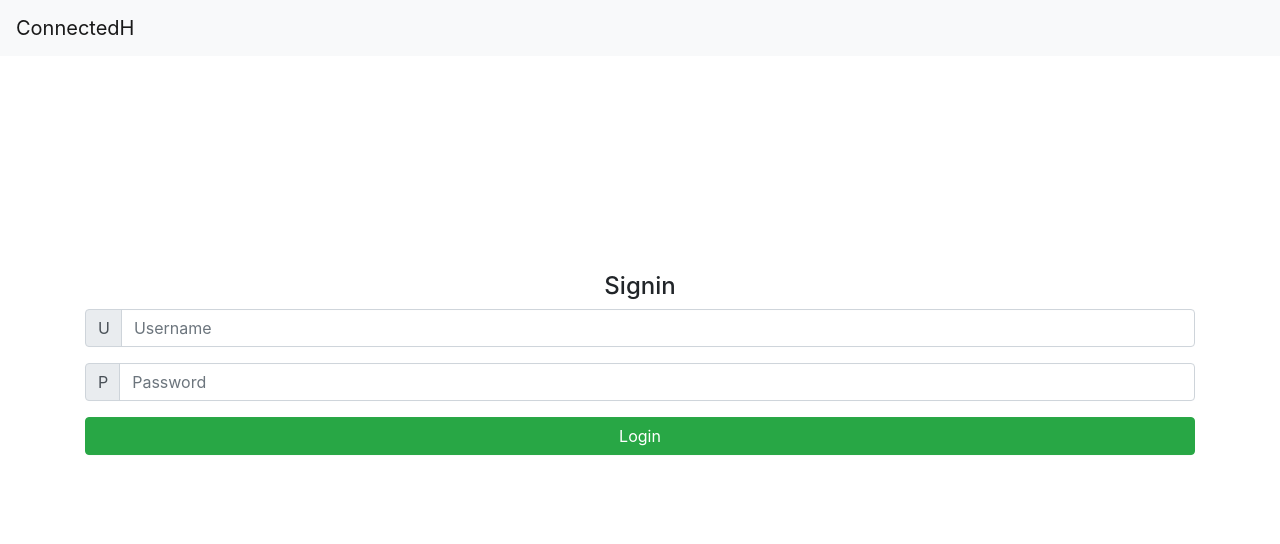
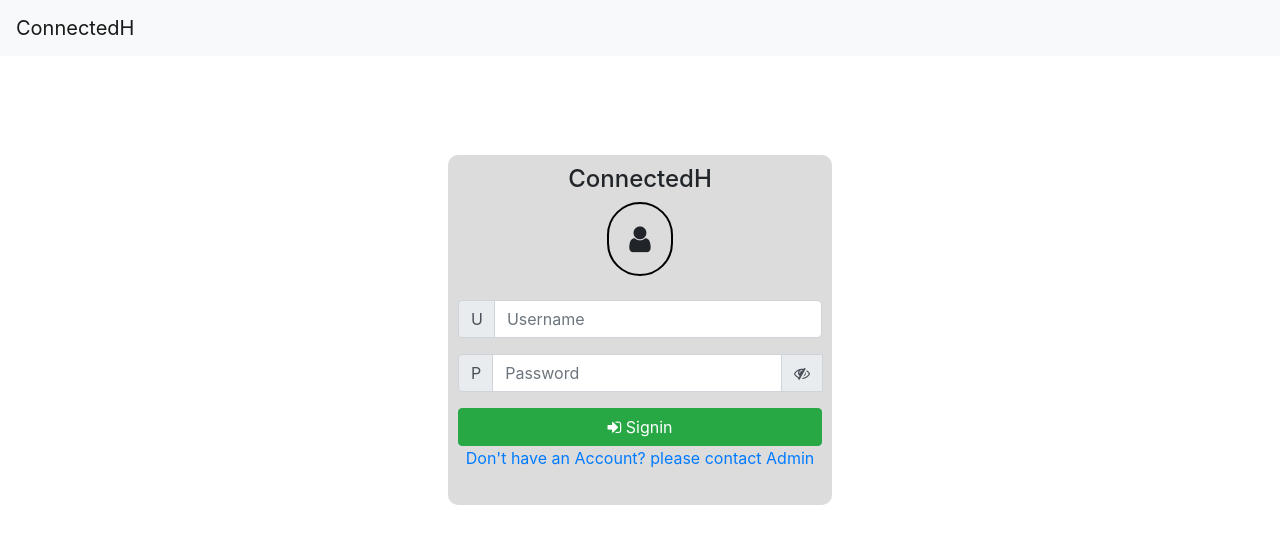
Before and after one commit to HARIHARANSANTHANAM/OnlineShoppingPortal, a React (Create React App) app: page / in a window 1280 px wide. Shown: the top 544 px of the page. Built offline with nearby package versions, Linux system fonts and the light colour scheme.

Commit message:
login module is added

```diff
--- /dev/null
+++ b/src/CSS/login.module.css
@@ -0,0 +1,23 @@
+.container{
+    position:absolute;
+    left:50%;
+    top:50%;
+    transform:translate(-50%,-70%);
+    width:30%;
+    background-color:gainsboro;
+    padding: 10px;
+    height: 350px;
+    border-radius: 10px;
+}
+
+@media screen and (max-width:600px) {
+    .container{
+      width: 100%;
+      position:absolute;
+    left:50%;
+    top:65%;
+      height:60vh;
+
+    background-color:white;
+    }
+  }
--- a/src/Screen/Login.js
+++ b/src/Screen/Login.js
@@ -1,10 +1,15 @@
 import React,{useState} from 'react'
 import login from '../login.json';
+import useStyles from '../CSS/login.module.css';
+import { toast, ToastContainer } from 'react-toastify';
+import 'react-toastify/dist/ReactToastify.css';
 
 
 function Login() {
     const [username, setusername] = useState("");
     const [password, setpassword] = useState("");
+    const [pwdtype,setpwdtype]=useState("password");
+    const [pwdicon,setpwdicon]=useState("fa fa-eye-slash");
 
         React.useEffect(() => {
 
@@ -15,7 +20,18 @@ function Login() {
 
         }, [])
 
+ const handlepwdtype=()=>{
+     if(pwdtype==="password")
+     {
+         setpwdtype("text");
+         setpwdicon("fa fa-eye");
+     }
+     else{
+        setpwdtype("password");
+        setpwdicon("fa fa-eye-slash");
+     }
 
+ }
     const handleUsername=(e)=>{
         console.log(e.target.value);
         setusername(e.target.value);
@@ -44,16 +60,21 @@ function Login() {
             window.location='/Home';
         }
         else{
-            console.log("Please provide correct username or password");
+            toast.error("Incorrect username or password",{});
+            console.log("incorrect")
         }
 
 
     }
     return (
-        <div className="container" style={{position:"absolute",left:"50%",top:"50%",transform:"translate(-50%,-70%)",width:"100%"}}>
+        <div className={useStyles.container}>
+
+        <ToastContainer/>
             <center>
-                <h4>Signin</h4>
+                <h4>ConnectedH</h4>
+                <i className="fa fa-user" style={{fontSize:"30px",border:"2px solid black",borderRadius:"60px",padding:"20px"}}></i>
             </center>
+            <br></br>
         <form >
         <div class="input-group mb-3">
   <div class="input-group-prepend">
@@ -63,14 +84,21 @@ function Login() {
             </div>
             <div class="input-group mb-3">
   <div class="input-group-prepend">
-    <span class="input-group-text" id="basic-addon1">P</span>
+    <span class="input-group-text" id="basic-addon1" >P</span>
   </div>
-  <input type="password" class="form-control"  aria-label="Username" aria-describedby="basic-addon1" placeholder="Password" value={password} onChange={handlePassword}/>
+  <input type={pwdtype} class="form-control"  aria-label="Username" aria-describedby="basic-addon1" placeholder="Password" value={password} onChange={handlePassword}/>
+  <div class="input-group-prepend" onClick={()=>handlepwdtype()} style={{cursor:"pointer"}}>
+    <span class="input-group-text" id="basic-addon1" ><i className={pwdicon}></i></span>
+  </div>
             </div>
             <div style={{width:"100%"}}>
-           <button onClick={handleSubmit} className="btn btn-success" style={{width:"100%"}}>Login</button>
+           <button onClick={handleSubmit} className="btn btn-success" style={{width:"100%"}}><i className="fa fa-sign-in"></i> Signin</button>
            </div>
         </form>
+        <center>
+        <a href="#">Don't have an Account? please contact Admin</a>
+        </center>
+        <br></br>
         </div>
     )
 }
```
